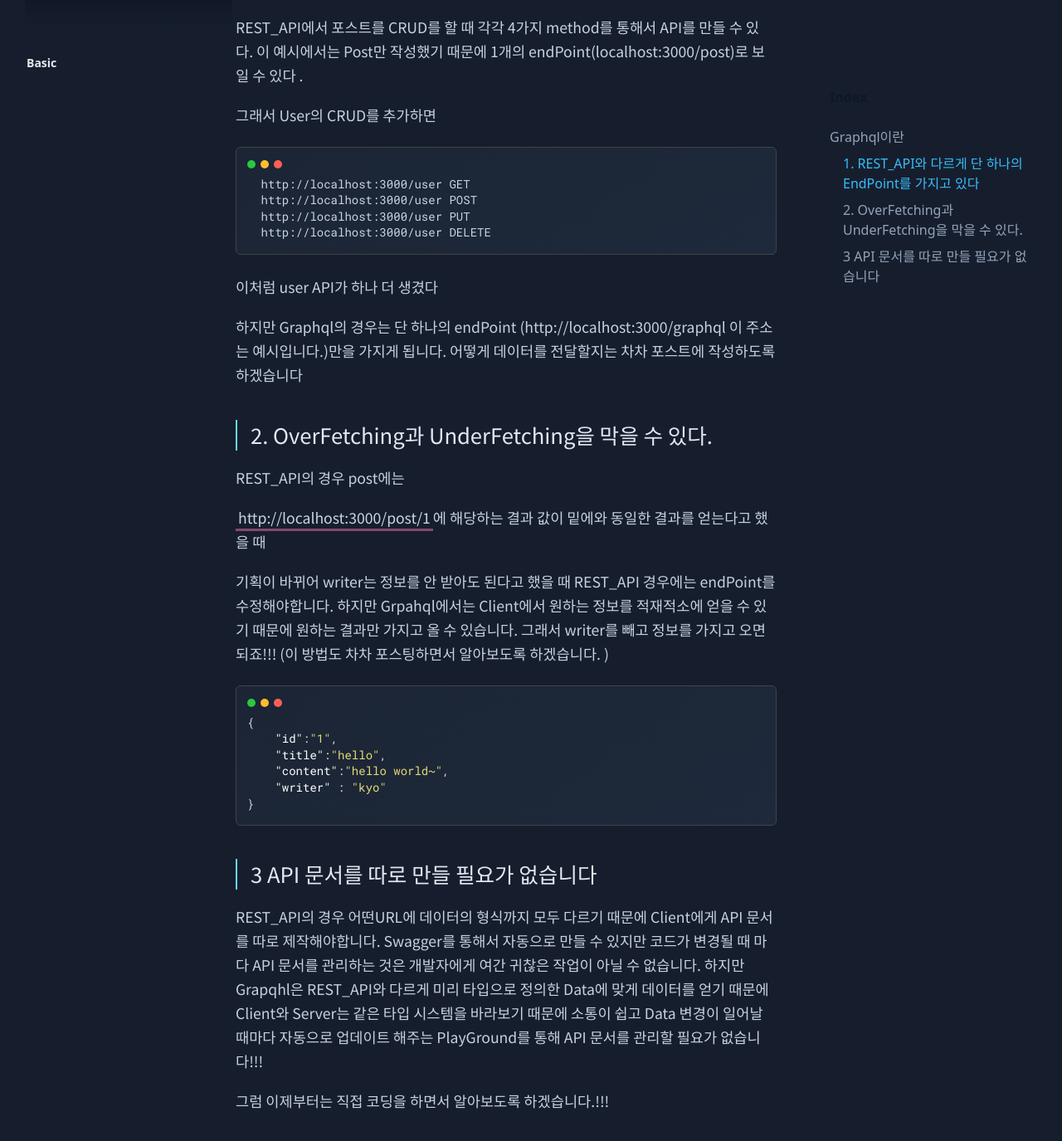
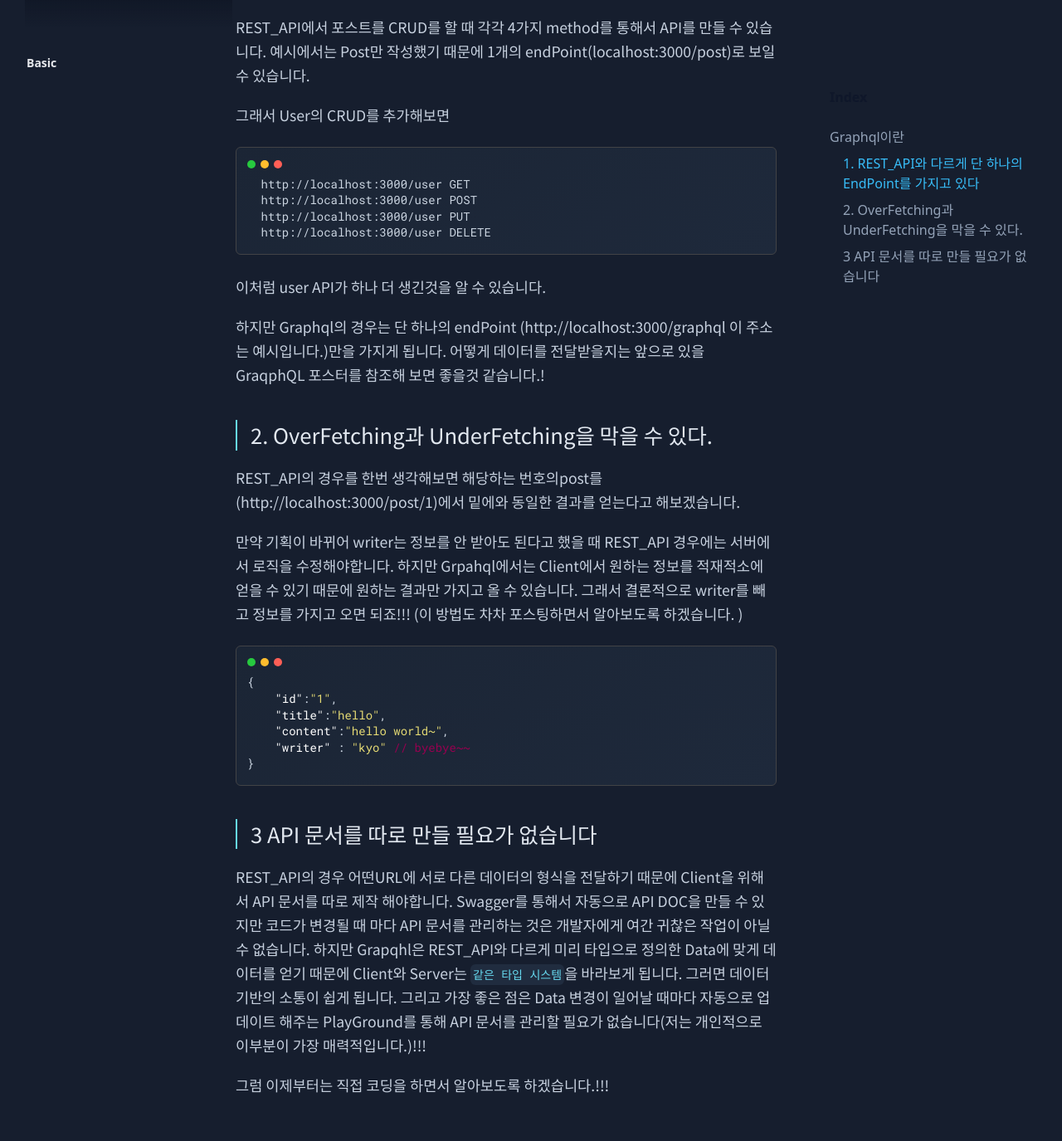
Before and after one commit to player31-kks/player31-kks.github.io, a Jekyll site: the page built from _posts/graphql/2022-03-15-index.md, in a window 1280 px wide and 1400 px high, scrolled down 911 px. Shown: the top 1375 px of the window at 83% size. Built offline with Jekyll 4.4.1, drawn with Linux system fonts in a browser that asks for light colours; nearby versions of some CDN libraries; some web fonts are replaced; some of the changed text lies outside the part shown.

Commit message:
[Fix] graphql index post

````diff
--- a/_posts/graphql/2022-03-15-index.md
+++ b/_posts/graphql/2022-03-15-index.md
@@ -9,13 +9,13 @@ permalink: graphql
 
 `Graphql` 이란 페이스북에서 만든 API를 위한 Query언어입니다. 정의에서 말한 것처럼 클라이언트의 기술도 아니고 서버의 기술도 아닌 언어의 뿐입니다.
 
-`Graphql` 의 가장 큰 특징은 미리 타입으로 정의한 Data에 맞게 Query를 실행하게 됩니다.  이것은 저희가 직접 만들면서 타입을 지정하면서 알아보도록 하겠습니다.
+`Graphql` 의 가장 큰 특징은 미리 타입으로 정의한 Data에 맞게 Query를 실행하게 됩니다.  이것은 저희가 직접 타입을 지정하면서 알아보도록 하겠습니다.
 
-Query언어라고 생각해서 (SQL)을 떠올려서 데이터베이스에 종속적일 것이라고 생각할 수 있지만 `Graphql`은 데이터베이스에 종속되지는 않습니다. 반면 **우리가 정의한 타입과 데이터에 의존하게 되죠**
+Query언어라고 생각해서 (SQL)을 떠올릴 수 있습니다. 그래서 데이터베이스에 종속적일 것이라고 생각할 수 있지만 `Graphql`은 데이터베이스에 종속되지는 않습니다. 반면 **우리가 정의한 타입과 데이터에 의존하게 되죠**
 
 #### Graphql의 특징으로는
 - REST_API와 다르게 단 하나의 EndPoint를 가지고 있습니다.
-- 데이터의 OverFetching 과 UnderFetching을 막을 수 있습니다.
+- 데이터의 Over-fetching 과 Under-fetching을 막을 수 있습니다.
 - API 문서를 따로 만들 필요가 없습니다
 
 
@@ -26,9 +26,9 @@ Query언어라고 생각해서 (SQL)을 떠올려서 데이터베이스에 종
   http://localhost:3000/post PUT
   http://localhost:3000/post DELETE
 ```
-REST_API에서 포스트를 CRUD를 할 때  각각 4가지 method를 통해서 API를 만들 수 있다. 이 예시에서는 Post만 작성했기 때문에 1개의 endPoint(localhost:3000/post)로 보일 수 있다 .
+REST_API에서 포스트를 CRUD를 할 때 각각 4가지 method를 통해서 API를 만들 수 있습니다. 예시에서는 Post만 작성했기 때문에 1개의 endPoint(localhost:3000/post)로 보일 수 있습니다.
 
-그래서 User의 CRUD를 추가하면
+그래서 User의 CRUD를 추가해보면
 ```
   http://localhost:3000/user GET
   http://localhost:3000/user POST
@@ -36,29 +36,28 @@ REST_API에서 포스트를 CRUD를 할 때  각각 4가지 method를 통해서
   http://localhost:3000/user DELETE
 ```
 
-이처럼 user API가 하나 더 생겼다
+이처럼 user API가 하나 더 생긴것을 알 수 있습니다.
 
-하지만 Graphql의 경우는 단 하나의 endPoint (http://localhost:3000/graphql 이 주소는 예시입니다.)만을 가지게 됩니다. 어떻게 데이터를 전달할지는 차차 포스트에 작성하도록 하겠습니다
+하지만 Graphql의 경우는 단 하나의 endPoint (http://localhost:3000/graphql 이 주소는 예시입니다.)만을 가지게 됩니다. 어떻게 데이터를 전달받을지는 앞으로 있을 GraqphQL 포스터를 참조해 보면 좋을것 같습니다.!
 
 ### 2. OverFetching과 UnderFetching을 막을 수 있다.
 
-REST_API의 경우 post에는
+REST_API의 경우를 한번 생각해보면 해당하는 번호의post를 (http://localhost:3000/post/1)에서 밑에와 동일한 결과를 얻는다고 해보겠습니다.
 
-[http://localhost:3000/post/1](http://localhost:3000/post/1)에 해당하는 결과 값이 밑에와 동일한 결과를 얻는다고 했을 때
-
-기획이 바뀌어 writer는 정보를 안 받아도 된다고 했을 때 REST_API 경우에는 endPoint를 수정해야합니다. 하지만 Grpahql에서는 Client에서 원하는 정보를 적재적소에 얻을 수 있기 때문에 원하는 결과만 가지고 올 수 있습니다. 그래서 writer를 빼고 정보를 가지고 오면 되죠!!! (이 방법도 차차 포스팅하면서 알아보도록 하겠습니다. )
+만약 기획이 바뀌어 writer는 정보를 안 받아도 된다고 했을 때 REST_API 경우에는 서버에서 로직을 수정해야합니다. 하지만 Grpahql에서는 Client에서 원하는 정보를 적재적소에 얻을 수 있기 때문에 원하는 결과만 가지고 올 수 있습니다.
+그래서 결론적으로 writer를 빼고 정보를 가지고 오면 되죠!!! (이 방법도 차차 포스팅하면서 알아보도록 하겠습니다. )
 
 ```json
 {
 	"id":"1",
 	"title":"hello",
 	"content":"hello world~",
-	"writer" : "kyo"
+	"writer" : "kyo" // byebye~~
 }
 ```
 
 ### 3 API 문서를 따로 만들 필요가 없습니다
 
-REST_API의 경우 어떤URL에 데이터의 형식까지 모두 다르기 때문에 Client에게 API 문서를 따로 제작해야합니다. Swagger를 통해서 자동으로 만들 수 있지만 코드가 변경될 때 마다 API 문서를 관리하는 것은 개발자에게 여간 귀찮은 작업이 아닐 수 없습니다.  하지만 Grapqhl은 REST_API와 다르게 미리 타입으로 정의한 Data에 맞게 데이터를 얻기 때문에 Client와 Server는 같은 타입 시스템을 바라보기 때문에 소통이 쉽고 Data 변경이 일어날 때마다 자동으로 업데이트 해주는 PlayGround를 통해 API 문서를 관리할 필요가 없습니다!!!
+REST_API의 경우 어떤URL에 서로 다른 데이터의 형식을 전달하기 때문에 Client을 위해서 API 문서를 따로 제작 해야합니다. Swagger를 통해서 자동으로 API DOC을 만들 수 있지만 코드가 변경될 때 마다 API 문서를 관리하는 것은 개발자에게 여간 귀찮은 작업이 아닐 수 없습니다. 하지만 Grapqhl은 REST_API와 다르게 미리 타입으로 정의한 Data에 맞게 데이터를 얻기 때문에 Client와 Server는 `같은 타입 시스템`을 바라보게 됩니다. 그러면 데이터 기반의 소통이 쉽게 됩니다. 그리고 가장 좋은 점은 Data 변경이 일어날 때마다 자동으로 업데이트 해주는 PlayGround를 통해 API 문서를 관리할 필요가 없습니다(저는 개인적으로 이부분이 가장 매력적입니다.)!!!
 
 그럼 이제부터는 직접 코딩을 하면서 알아보도록 하겠습니다.!!!
````
